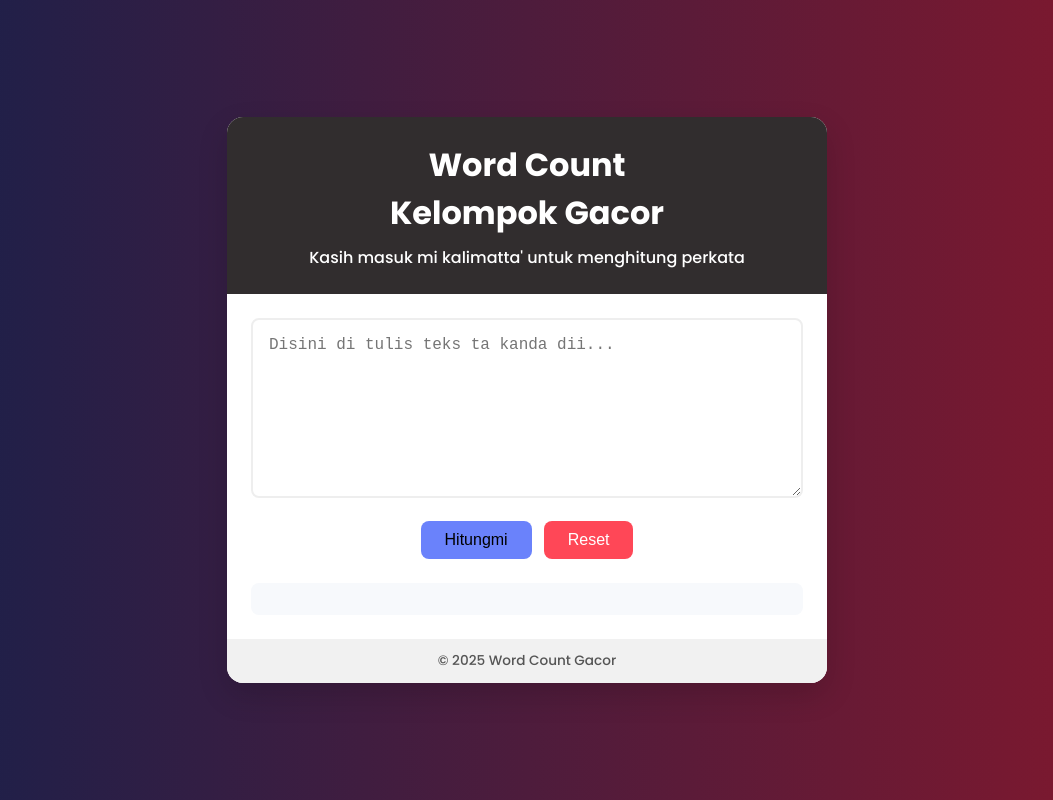
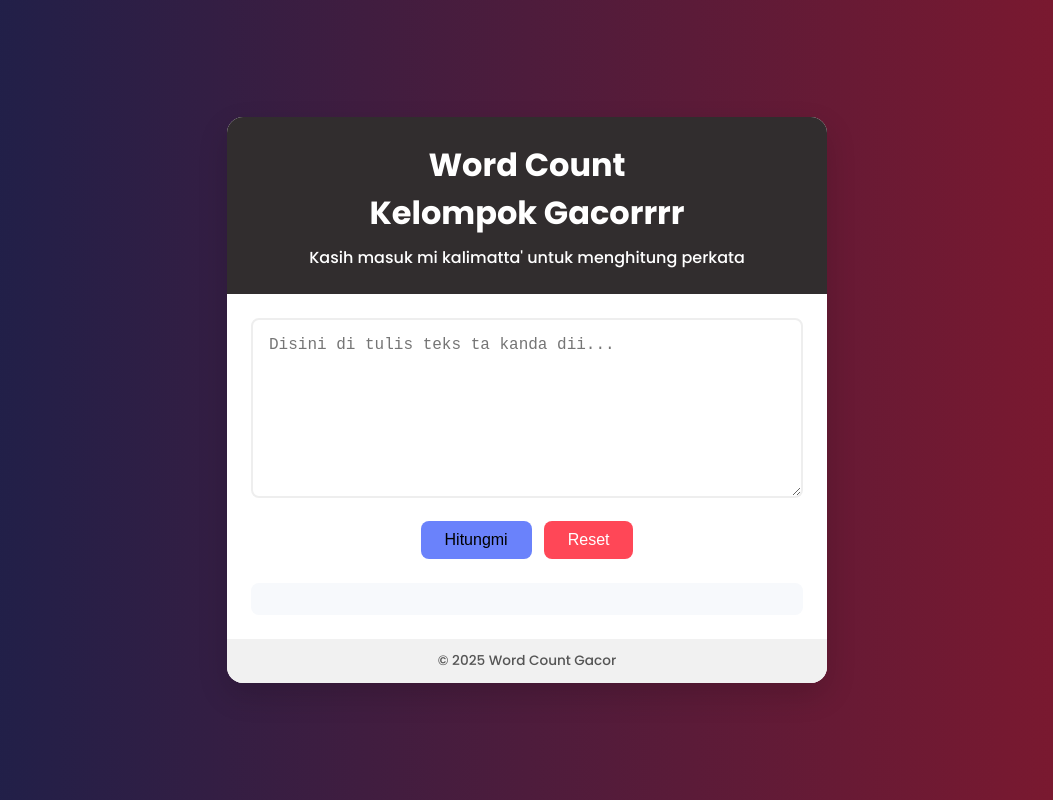
Before and after one commit to appanguyyy/aplikasiwordcount, a plain HTML site: page index.html in a window 1280 px wide. Shown: the whole page, without its empty margins (113-1166 px from the left). Drawn offline with Linux system fonts and the light colour scheme.

Commit message:
Update index.html

```diff
--- a/index.html
+++ b/index.html
@@ -11,7 +11,7 @@
   <div class="container">
     <header>
       <h1>Word Count</h1>
-      <h1> Kelompok Gacor</h1>
+      <h1> Kelompok Gacorrrr</h1>
       <p>Kasih masuk mi kalimatta' untuk menghitung perkata
       </p>
     </header>
```
